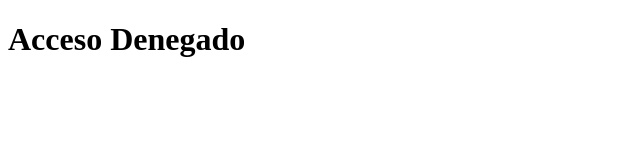
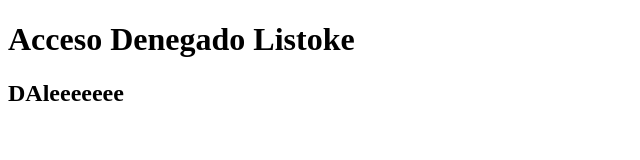
Before and after one commit to patooespinnoza/curso-node-restserver, a website: page public/index.html in a window 1280 px wide. Shown: the whole page, without its empty margins (0-640 px from the left). Drawn offline with Linux system fonts and the light colour scheme.

Commit message:
dale corte

```diff
--- a/public/index.html
+++ b/public/index.html
@@ -7,6 +7,7 @@
     <title>Acceso Denegado</title>
 </head>
 <body>
-    <h1>Acceso Denegado</h1>
+    <h1>Acceso Denegado Listoke</h1>
+    <h2>DAleeeeeee</h2>
 </body>
 </html>
```
